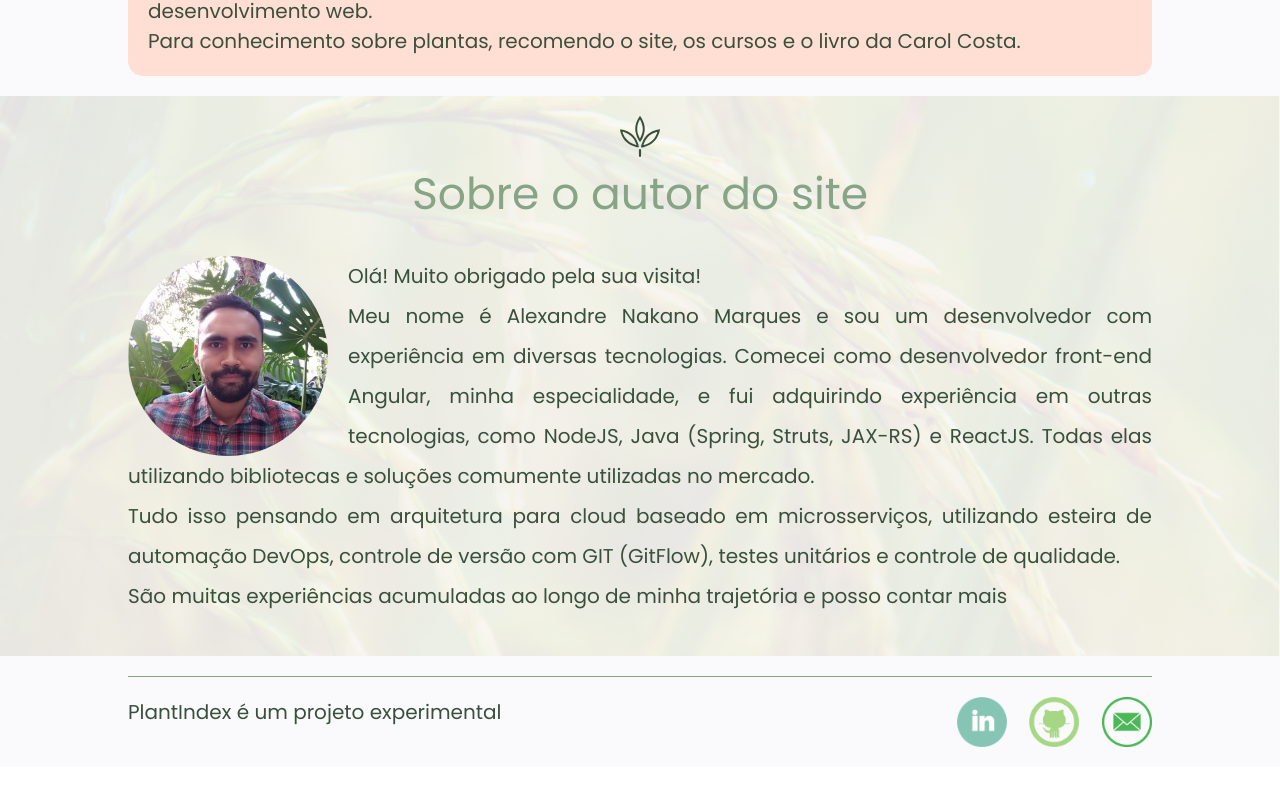
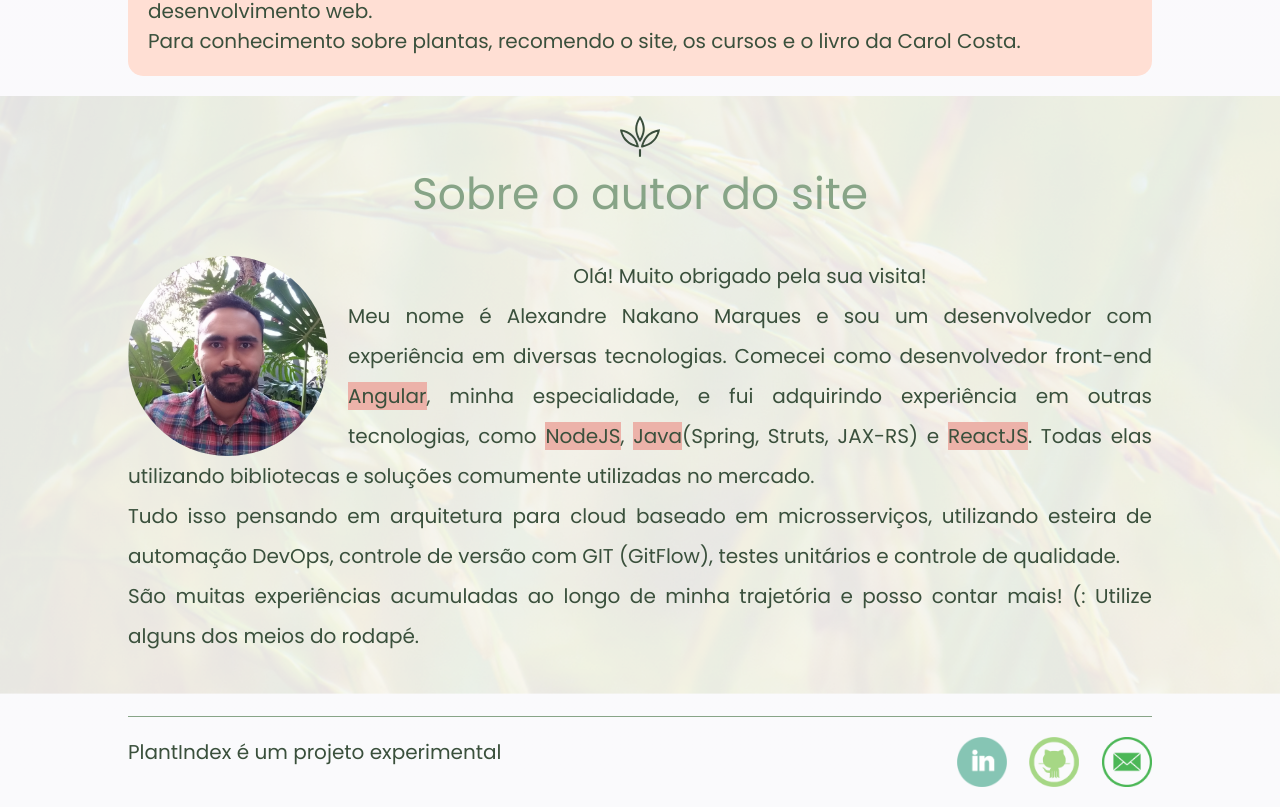
Before and after one commit to alenakano/plantindex-react, a React (Create React App) app: page /about in a window 1280 px wide. Shown: the part 558-1365 px from the top of the page. Before the commit the page ends 1325 px from the top, so only its background shows below. Built offline with nearby package versions, Linux system fonts and the light colour scheme; no server answers.

Commit message:
Highlights about.

```diff
--- a/src/components/pages/about-page/about-page.jsx
+++ b/src/components/pages/about-page/about-page.jsx
@@ -31,18 +31,24 @@ function AboutPage() {
           <div className="card-dev__container">
             <div className="card-dev__photo" />
             <div className="card-dev__text">
-                Olá! Muito obrigado pela sua visita!<br/>
+                <span className="card-dev__text--center">
+                  Olá! Muito obrigado pela sua visita!<br/>
+                </span>
                 Meu nome é Alexandre Nakano Marques e sou um desenvolvedor com
                 experiência em diversas tecnologias. Comecei como desenvolvedor
-                front-end Angular, minha especialidade, e fui adquirindo experiência
-                em outras tecnologias, como NodeJS, Java (Spring, Struts, JAX-RS) e
-                ReactJS. Todas elas utilizando bibliotecas e soluções comumente
+                front-end <span className="card-dev__text--highlight">Angular</span>,
+                minha especialidade, e fui adquirindo experiência em outras
+                tecnologias, como <span className="card-dev__text--highlight">
+                NodeJS</span>, <span className="card-dev__text--highlight">Java</span>
+                (Spring, Struts, JAX-RS) e <span className="card-dev__text--highlight">
+                ReactJS</span>. Todas elas utilizando bibliotecas e soluções comumente
                 utilizadas no mercado.<br />
                 Tudo isso pensando em arquitetura para cloud baseado em microsserviços,
                 utilizando esteira de automação DevOps, controle de versão com GIT
                 (GitFlow), testes unitários e controle de qualidade. <br />
                 São muitas experiências acumuladas ao longo de minha trajetória e
-                posso contar mais
+                posso contar mais! (:
+                Utilize alguns dos meios do rodapé.
               <p>
               </p>
             </div>
--- a/src/components/pages/about-page/about-page.scss
+++ b/src/components/pages/about-page/about-page.scss
@@ -38,6 +38,13 @@
     line-height: 2em;
     text-align: justify;
     box-sizing: border-box;
+    &--center {
+      display: block;
+      text-align: center;
+    }
+    &--highlight {
+      background-color: $shilo;
+    }
   }
 }
 
```
